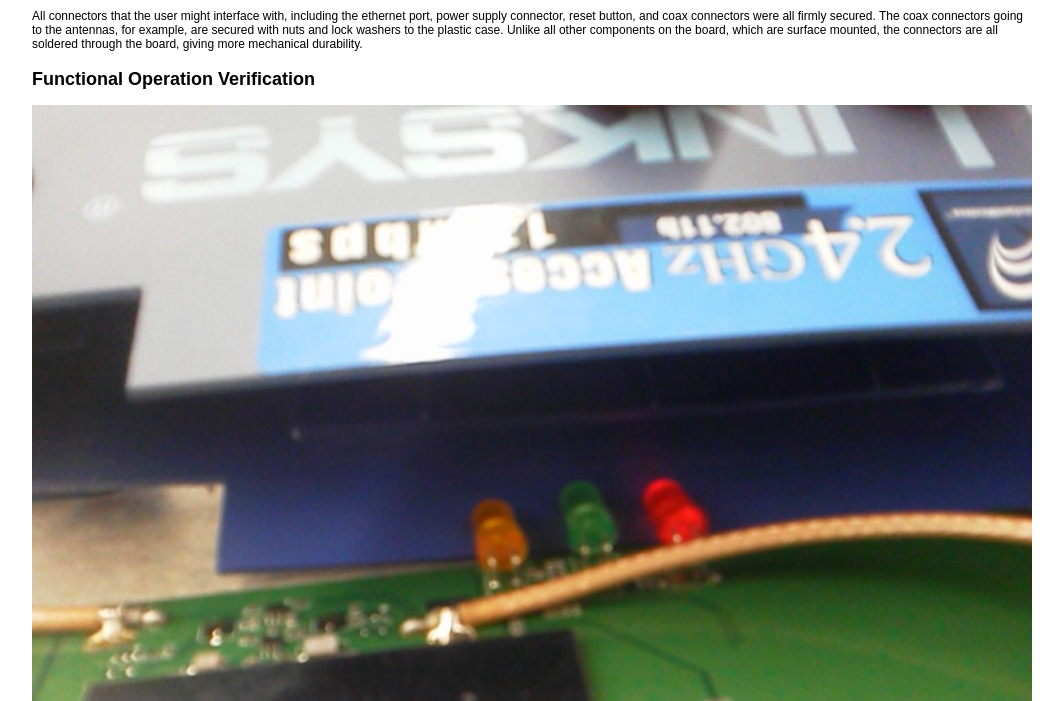
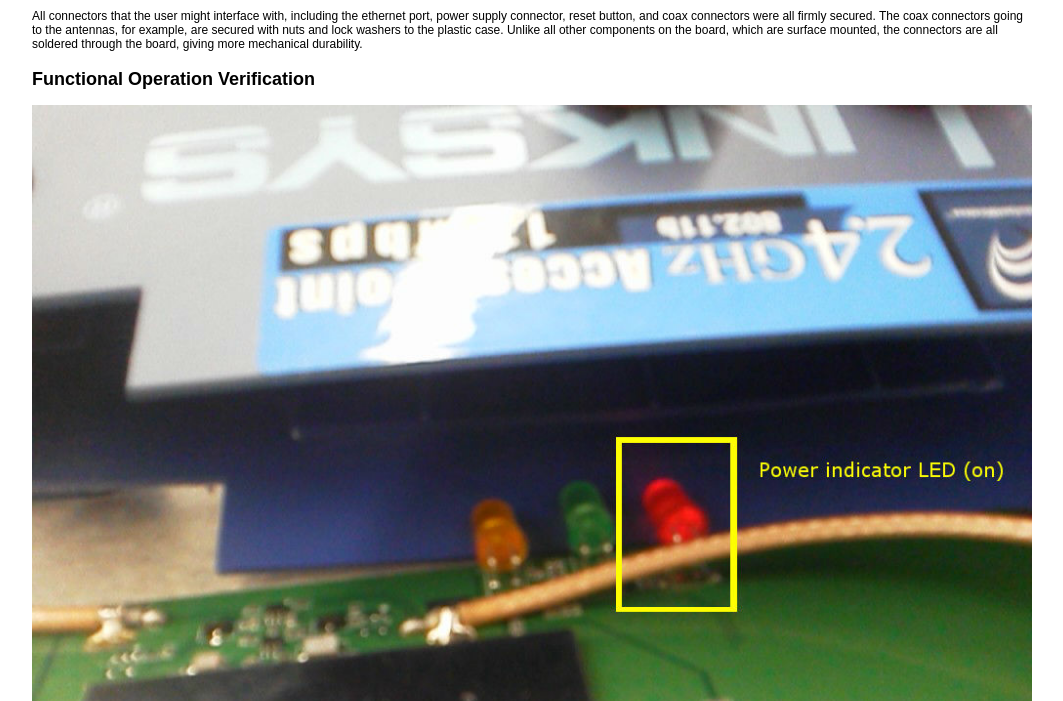
Before and after one commit to JimmyFW/WAP11-dissection, a plain HTML site: page index.html in a window 1280 px wide. Shown: the part 1810-2511 px from the top of the page, without its empty margins (108-1171 px from the left). Drawn offline with Linux system fonts and the light colour scheme.

Commit message:
powered LED indicator

```diff
--- a/index.html
+++ b/index.html
@@ -45,7 +45,7 @@
 <p>The shell of the router is composed of injection molded thermoplastic. This decision is the logical choice for a cheap, high volume unit such as a home router. The components can be made extremely cheaply while still thoroughly protecting the circuit board within. A matrix of vent holes exists on the top of the router case, presumably in order to enable passive cooling via natural convection. Perplexingly, it appears as though only half the number of screws were actually installed. While two holes existed for screws underneath the rubber feet, only one was installed. And again, while two holes existed for screws to mount the circuit board to the baseplate, only one screw was ever actually installed. This theory is supported by the intact warranty label and the fact that threads were never cut by the self threading screws into the plastic bosses accepting the screws. However, the mechanical robustness did not appear to be compromised as a result.</p>
 <p>All connectors that the user might interface with, including the ethernet port, power supply connector, reset button, and coax connectors were all firmly secured. The coax connectors going to the antennas, for example, are secured with nuts and lock washers to the plastic case. Unlike all other components on the board, which are surface mounted, the connectors are all soldered through the board, giving more mechanical durability. </p>
 <p class="sectionTitles"><h2>Functional Operation Verification</h2></p>
-<p><img src="IMG_20140127_162559.jpg" width="1000" /></p>
+<p><img src="powered.jpg" width="1000" /></p>
 <p>As shown by powered red LED in this blurry photo, the router was operational at the time of deconstruction. LED indicators and recognition of Wifi network by computer prove that unit does at least power on and fulfill minimum functions.</p>
 <p class="sectionTitles"><h2>Disassembly Process</h2></p>
 <p><img src="IMG_20140127_160737.jpg" width="1000" /></p>
```
Also changed, not shown: powered.jpg (added).
